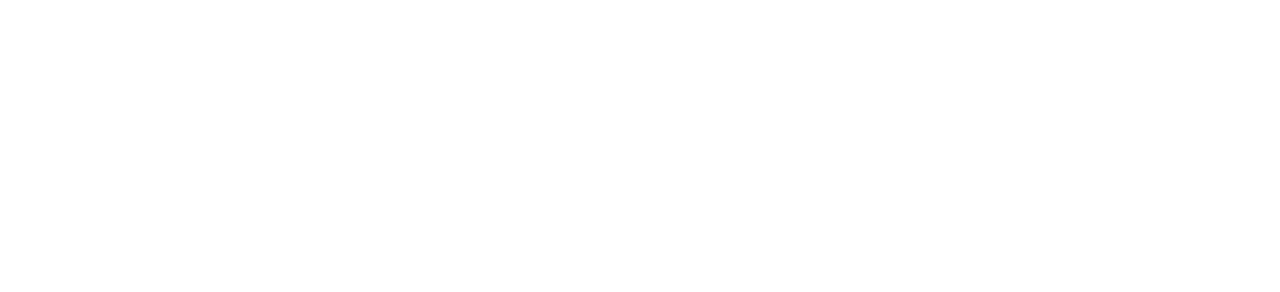
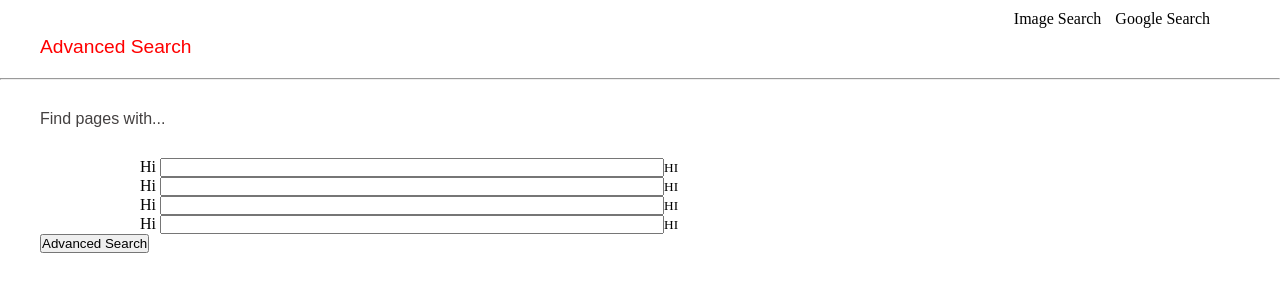
Before and after one commit to himaloy-tech/himaloy-tech.github.io, a plain HTML site: page advanced_search.html in a window 1280 px wide. Drawn offline with Linux system fonts and the light colour scheme.

```diff
--- a/advanced_search.css
+++ b/advanced_search.css
@@ -2,3 +2,37 @@
     margin: 0;
     padding: 0;
 }
+.header{
+    font-family: sans-serif;
+    font-weight: 200;
+    margin-top: 8px;
+    margin-left: 40px;
+    margin-bottom: 20px ;
+    font-size: larger;
+    color: red;
+}
+.title{
+    font-weight: 0;
+    margin: 30px;
+    margin-left: 40px;
+    color: rgb(68, 65, 65);
+    font-family: sans-serif;
+    font-weight: 200;
+}
+form{
+    margin: 30px;
+    margin-left: 40px;
+}
+a{
+    text-decoration: none;
+    color: black;
+}
+.link{
+    margin-top: 10px;
+}
+.input{
+    margin-left: 100px;
+}
+input{
+    width: 500px;
+}
--- a/advanced_search.html
+++ b/advanced_search.html
@@ -7,6 +7,39 @@
     <link rel="stylesheet" href="advanced_search.css">
 </head>
 <body>
-
+    <div class="link">
+        <p style="text-align: right;">
+            <a href="image_search.html" style="margin-right:10px;">Image Search</a>
+            <a href="index.html" style="margin-right:70px; margin-top:30px;">Google Search</a>
+        </p>
+    </div>
+    <div class="header">
+        Advanced Search
+    </div>
+    <hr>
+    <div class="content">
+        <div class="title">
+            Find pages with...
+        </div>
+        <form action="https://www.google.com/search">
+            <div class="input">
+                <label for="as_q">Hi</label>
+                <input type="text" name="as_q"><small>HI</small><br>
+            </div>
+            <div class="input">
+                <label for="as_q">Hi</label>
+                <input type="text" name="as_epq"><small>HI</small><br>
+            </div>
+            <div class="input">
+                <label for="as_q">Hi</label>
+                <input type="text" name="as_oq"><small>HI</small><br>
+            </div>
+            <div class="input">
+                <label for="as_q">Hi</label>
+                <input type="text" name="as_eq"><small>HI</small><br>
+            </div>
+            <button>Advanced Search</button>
+        </form>
+    </div>
 </body>
 </html>
--- a/image_search.css
+++ /dev/null
@@ -1,4 +0,0 @@
-*{
-    padding: 0;
-    margin: 0;
-}
--- a/index.css
+++ b/index.css
@@ -17,6 +17,7 @@ input[type="submit"]{
 input[type="text"]{
     font-size: 20px;
     font-weight: 0;
+    font-family: sans-serif;
     padding: 10px;
 }
 .button{
```
Also changed, not shown: image_search.html (+0 -1 lines), index.html (+3 -4 lines).
